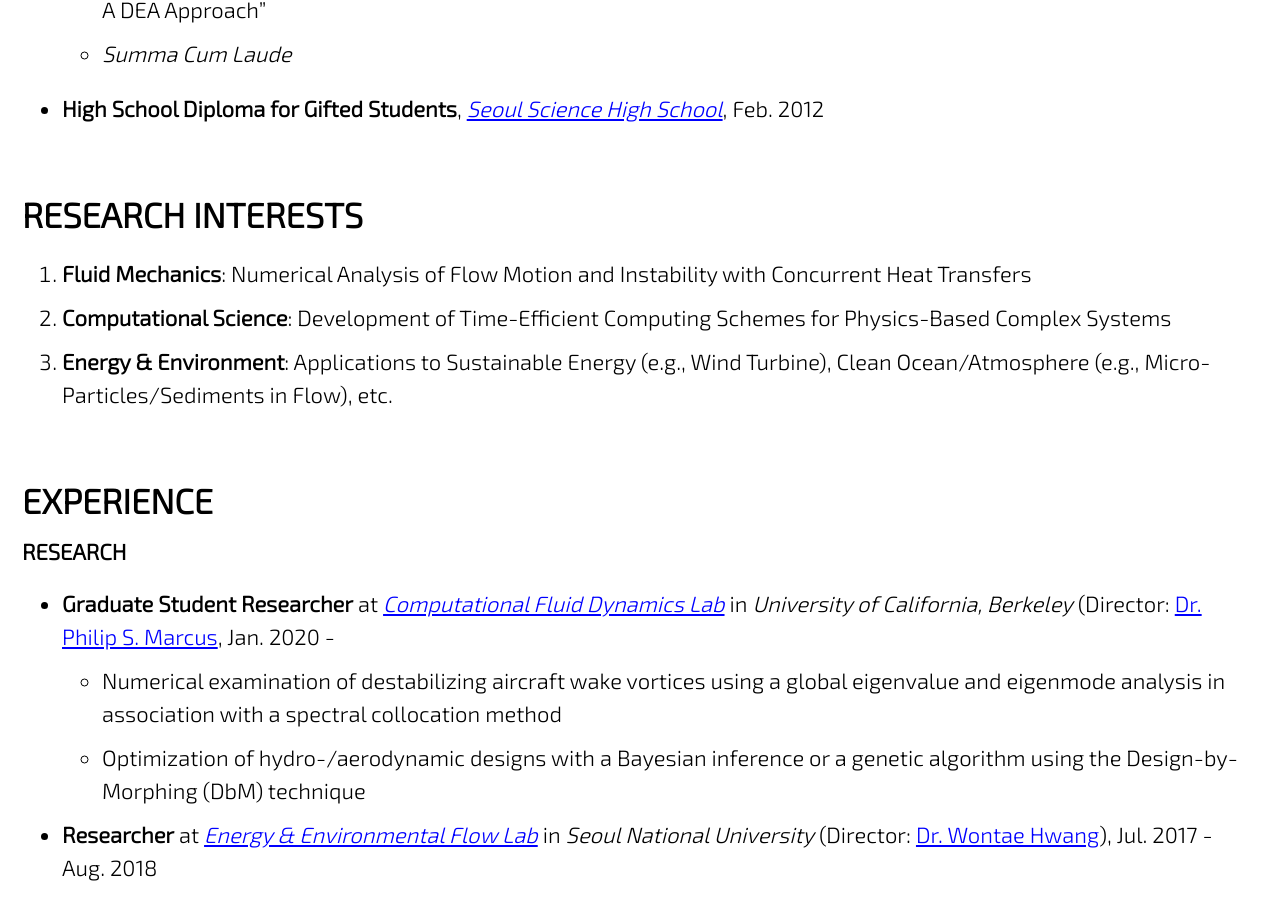
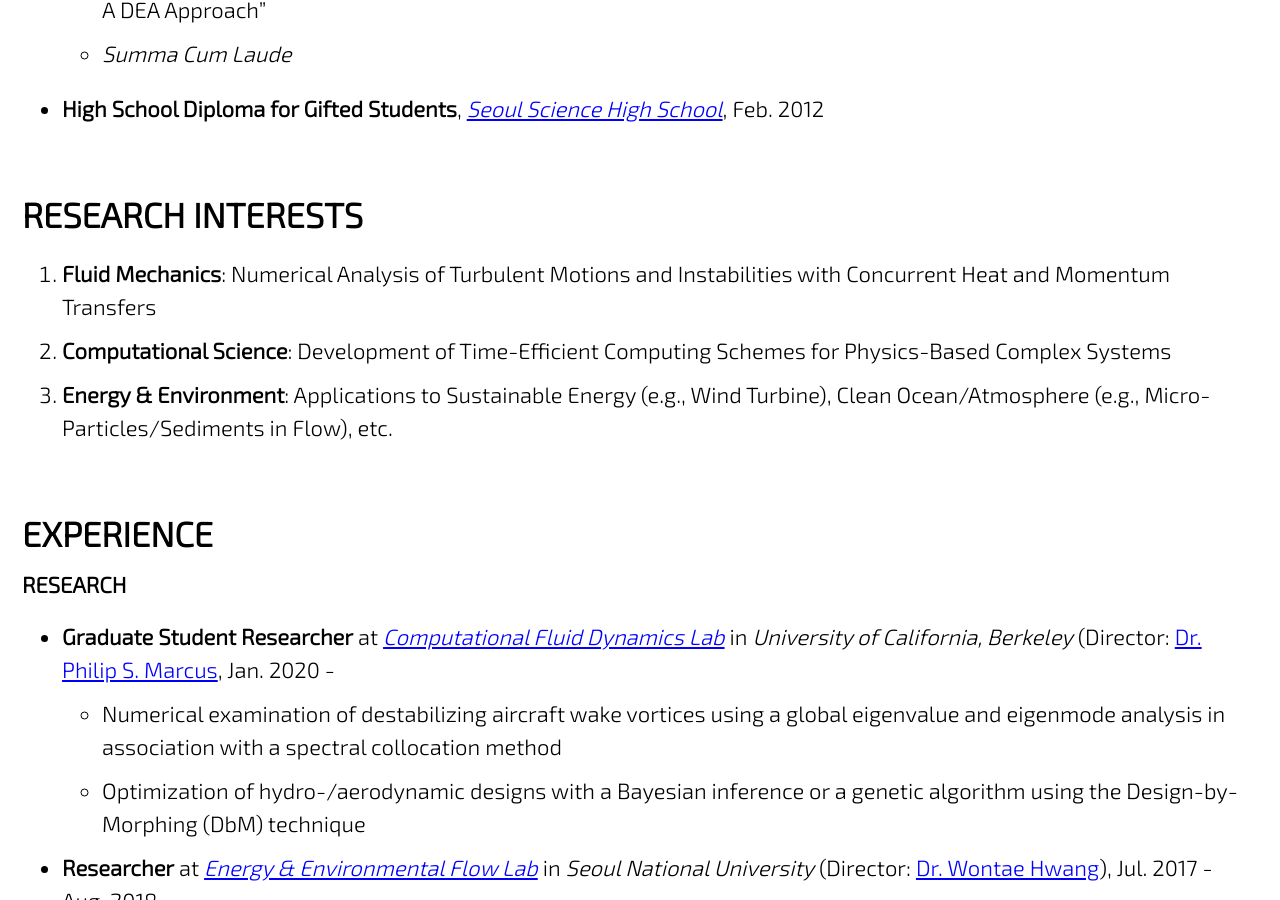
Before and after one commit to jun9303/jun9303.github.io, a Jekyll site: the page built from _pages/about.md, in a window 1280 px wide and 900 px high, scrolled down 1079 px. Built offline with Jekyll 4.4.1, drawn with Linux system fonts in a browser that asks for light colours; cached includes are drawn as plain includes; nearby versions of some CDN libraries.

Commit message:
Profile updates

```diff
--- a/_pages/about.md
+++ b/_pages/about.md
@@ -52,7 +52,7 @@ feature_row:
 
 # RESEARCH INTERESTS
 
-1. **Fluid Mechanics**: Numerical Analysis of Flow Motion and Instability with Concurrent Heat Transfers
+1. **Fluid Mechanics**: Numerical Analysis of Turbulent Motions and Instabilities with Concurrent Heat and Momentum Transfers
 2. **Computational Science**: Development of Time-Efficient Computing Schemes for Physics-Based Complex Systems
 3. **Energy & Environment**: Applications to Sustainable Energy (e.g., Wind Turbine), Clean Ocean/Atmosphere (e.g., Micro-Particles/Sediments in Flow), etc.
 
```
